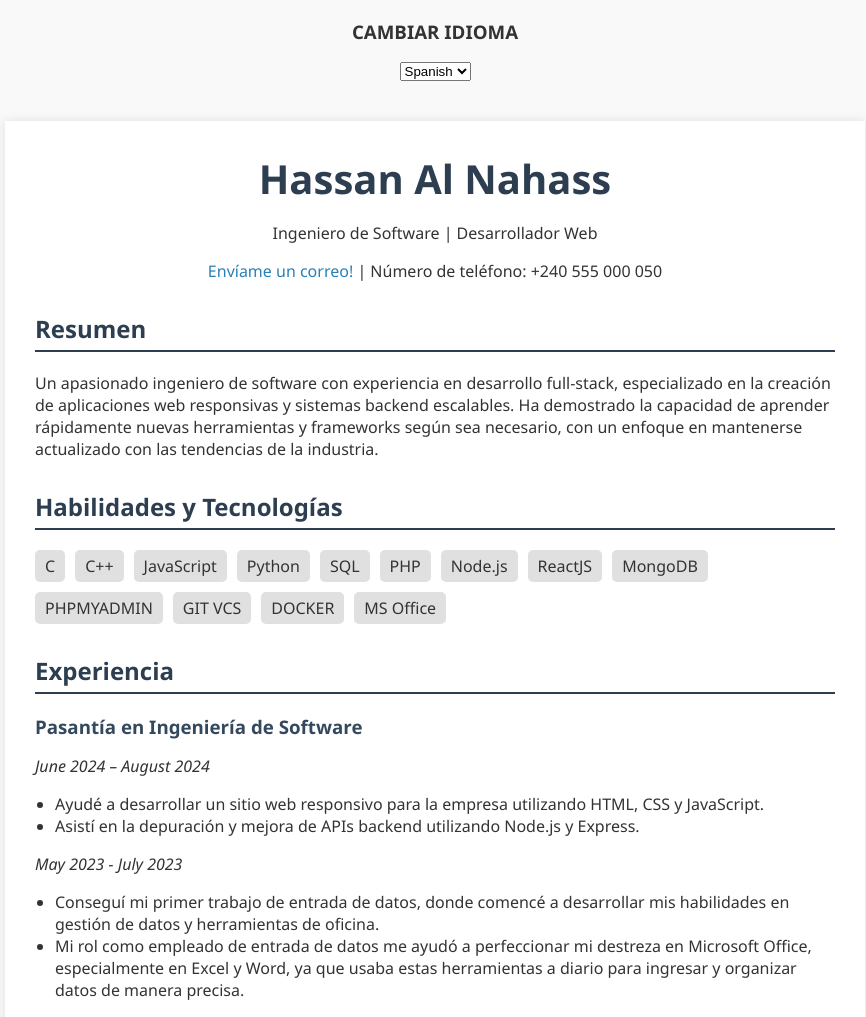
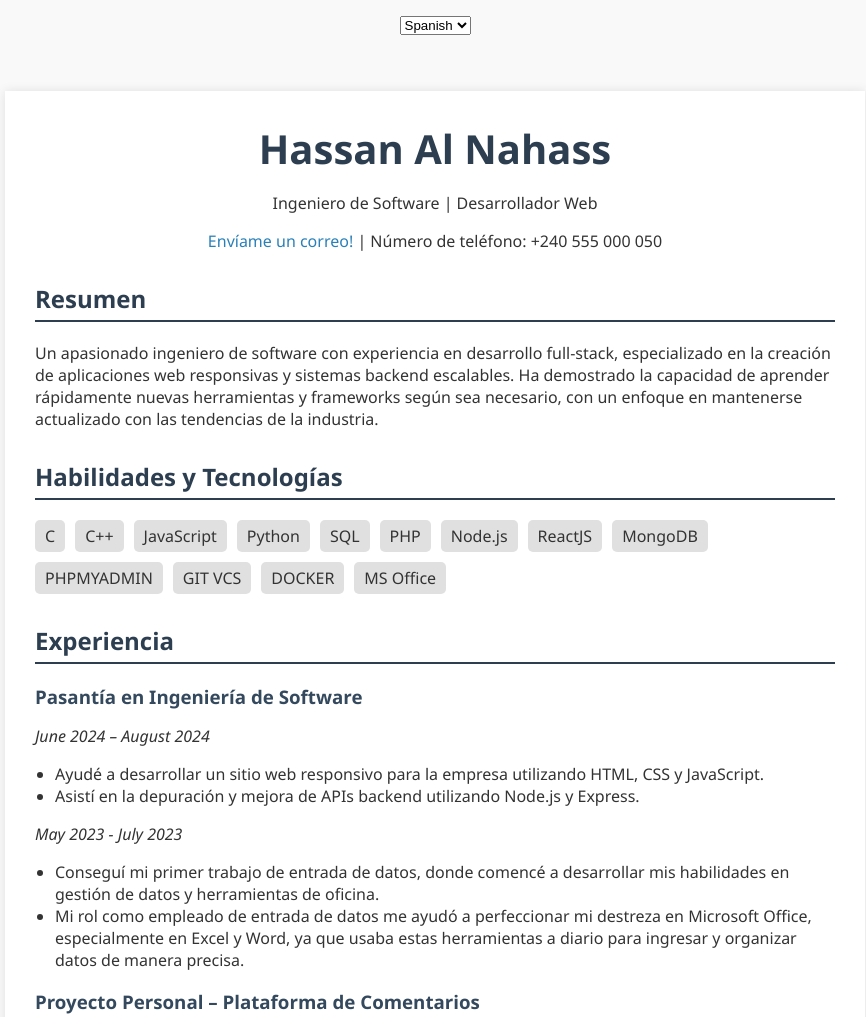
Before and after one commit to drk3843/drk3843.github.io, a plain HTML site: page t1.html in a window 1280 px wide. Shown: the top 1017 px of the page, without its empty margins (205-1071 px from the left). Drawn offline with Linux system fonts and the light colour scheme.

Commit message:
Update t1.html

```diff
--- a/t1.html
+++ b/t1.html
@@ -8,8 +8,7 @@
 </head>
 <body>
 
-  <h3>CAMBIAR IDIOMA</h3>
-  <select name="langs" id="langs" onchange="setLang()">
+  <select style="margin: 16px;" name="langs" id="langs" onchange="setLang()">
     <option value="eng">English</option>
     <option value="spn" selected>Spanish</option>
   </select>
```
